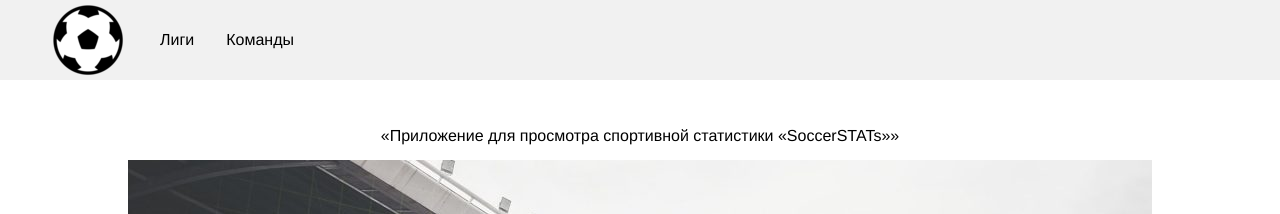
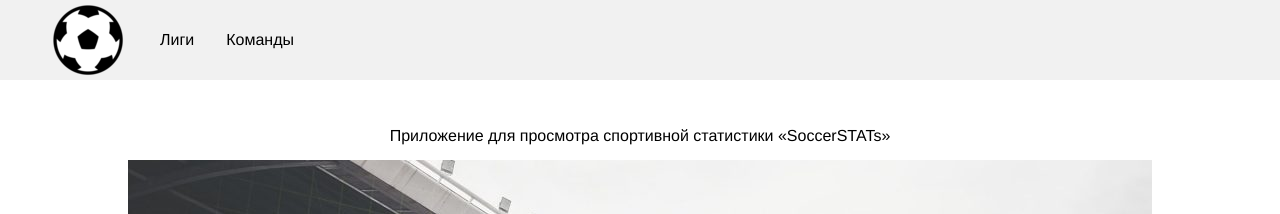
Before and after one commit to alisadevcat/Soccer-Stats-App---Vue, a Vue app: page / in a window 1280 px wide. Shown: the top 214 px of the page. Built offline with nearby package versions, Linux system fonts and the light colour scheme; no server answers.

Commit message:
Fix the date

```diff
--- a/src/views/Home.vue
+++ b/src/views/Home.vue
@@ -1,7 +1,7 @@
 <template>
   <div class="container mx-auto max-w-screen-xl px-3 box-border">
     <h2 class="my-3">
-      «Приложение для просмотра спортивной статистики «SoccerSTATs»»
+      Приложение для просмотра спортивной статистики «SoccerSTATs»
     </h2>
 
     <img
--- a/src/views/TeamCalendar.vue
+++ b/src/views/TeamCalendar.vue
@@ -23,6 +23,7 @@
         <tbody class="divide-y divide-gray-100">
           <tr v-for="match in displayedPosts" :key="match.id">
             <td class="p-3 text-sm whitespace-nowrap">
+              {{match.utcDate}}<br>
               {{ setDate(match.utcDate) }}
             </td>
             <td class="p-3 text-sm whitespace-nowrap">
@@ -105,14 +106,16 @@ export default {
       return d.getUTCHours() + " : " + minutes;
     },
     setDate(dt) {
+      //console.log(dt);
       let d = new Date(dt);
-      let date = `${d.getDay()}-${d.getUTCMonth()}-${d.getUTCFullYear()}`;
+      let month = d.getMonth() + 1;
+      let date = `${d.getDate()}-${month}-${d.getFullYear()}`;
       return date;
     },
     handleDateInputs(from, to) {
       let filteredMatches = this.matches.filter(function (item) {
         let dateUtc = new Date(item.utcDate);
-        console.log(dateUtc);
+        //console.log(dateUtc);
 
         if (from && to) {
           // console.log(dateUtc.getTime() >= from.getTime() && dateUtc.getTime() <= to.getTime() + '' + 'from-to');
@@ -121,7 +124,7 @@ export default {
             dateUtc.getTime() <= to.getTime()
           );
         } else if (from && !to) {
-          // console.log(dateUtc.getTime() >= from.getTime());
+        console.log(dateUtc.getTime() >= from.getTime());
 
           return dateUtc.getTime() >= from.getTime();
         } else if (to && !from) {
@@ -133,7 +136,7 @@ export default {
         return true;
       });
 
-      // this.matches = filteredMatches;
+      this.matches = filteredMatches;
       console.log(filteredMatches);
       return filteredMatches;
     },
```
